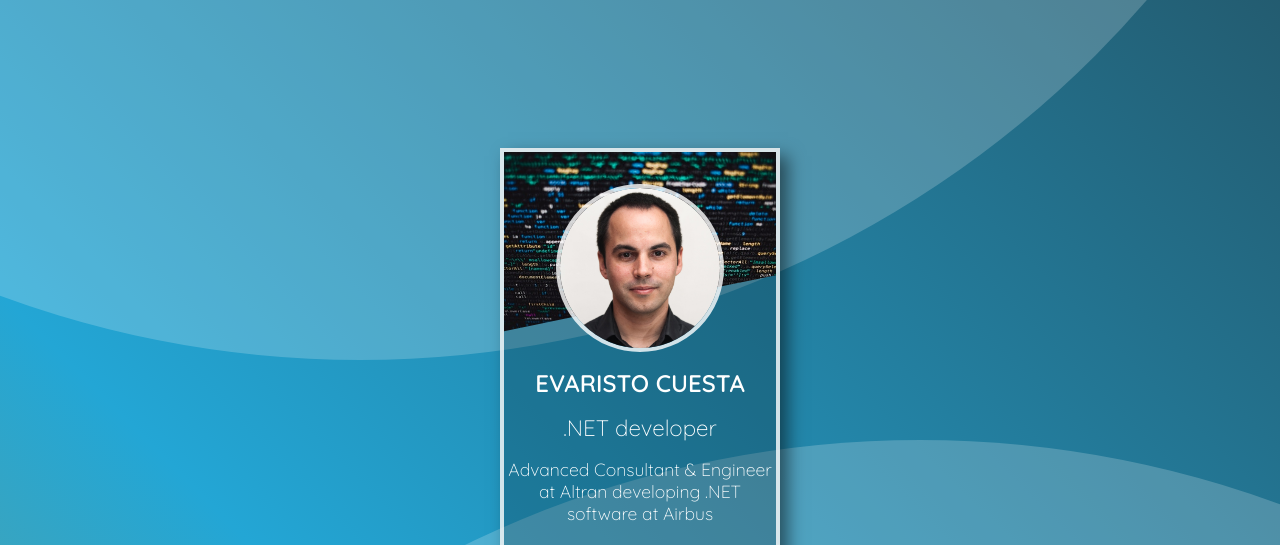
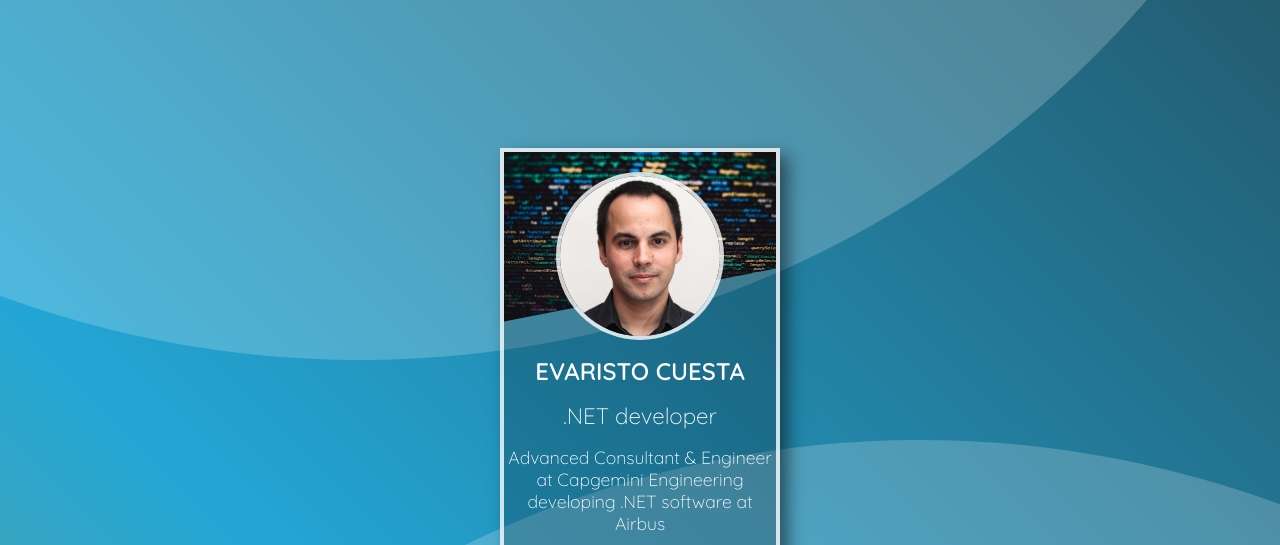
Before and after one commit to evaristocuesta/evaristocuesta.com-old, a plain HTML site: page index.html in a window 1280 px wide. Shown: the top 545 px of the page. Drawn offline with Linux system fonts and the light colour scheme.

Commit message:
Altran was changed to Capgemini.

```diff
--- a/index.html
+++ b/index.html
@@ -40,7 +40,7 @@
                 <img src="images/profile-image.jpg" alt="Evaristo Cuesta .NET desktop and web applications developer" class="profile-img" title="Evaristo Cuesta .NET desktop and web applications developer"/>
                 <h1>Evaristo Cuesta</h1>
                 <p class="job-title">.NET developer</p>
-                <p class="about">Advanced Consultant & Engineer at Altran developing .NET software at Airbus</p>
+                <p class="about">Advanced Consultant & Engineer at Capgemini Engineering developing .NET software at Airbus</p>
                 <a href="#" class="btn contact-button">Contact</a>
                 <ul class="social-media">
                     <li>
```
